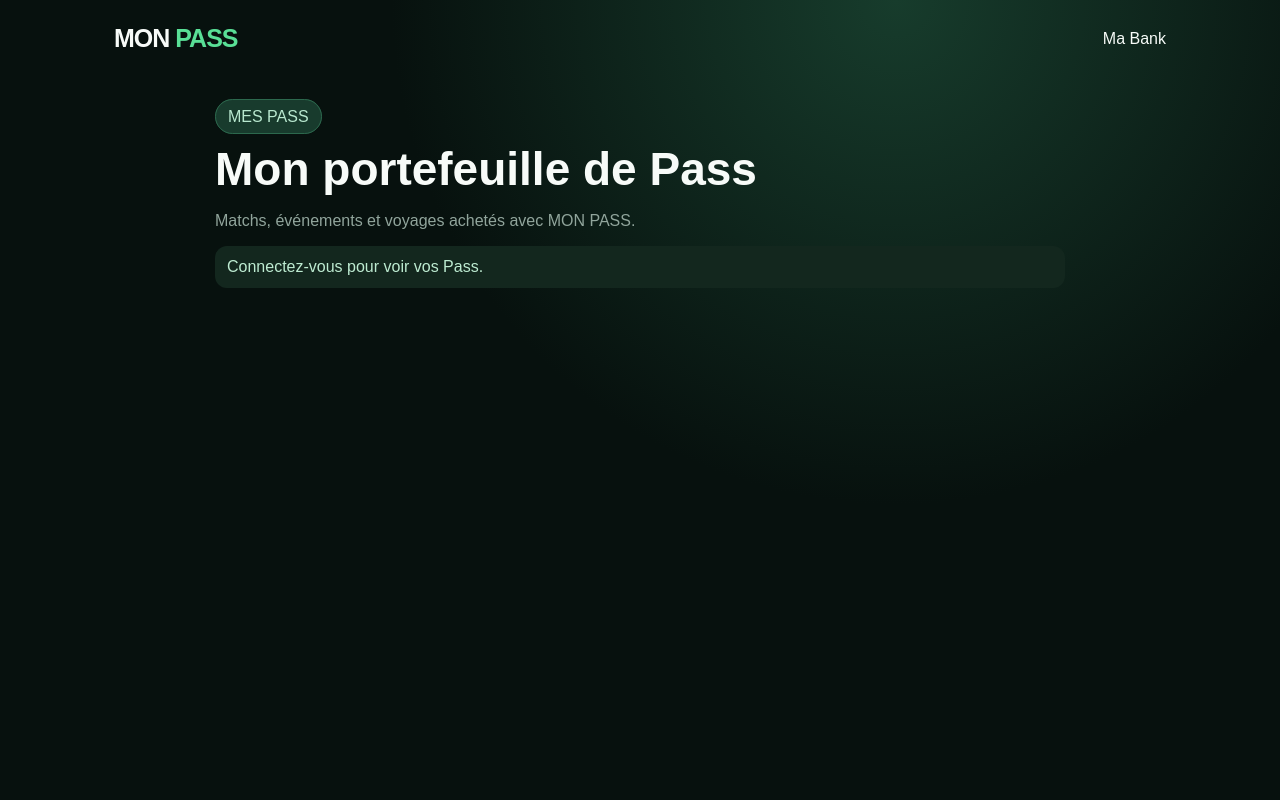
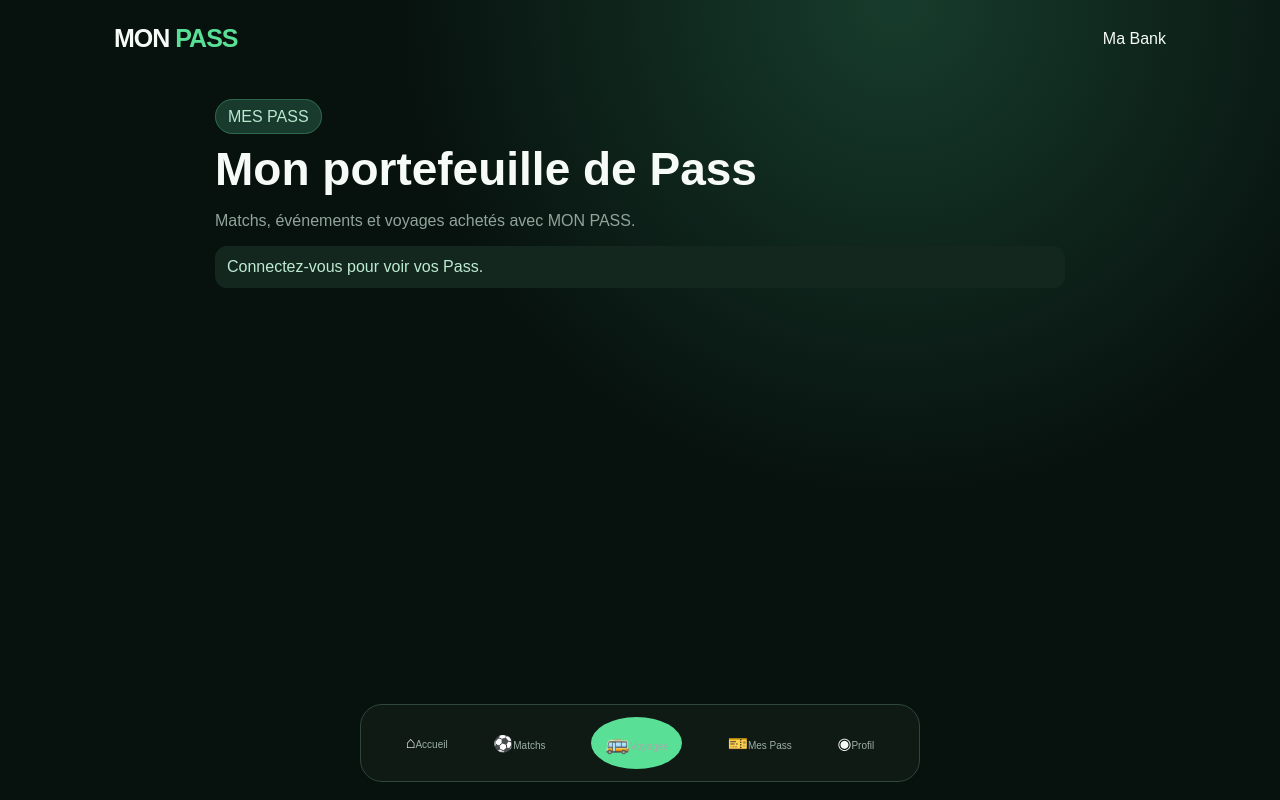
Before and after one commit to AngyBlack237/MON-PASS, a Next.js app: page /mes-pass in a window 1280 px wide. Built offline with nearby package versions, Linux system fonts and the light colour scheme; no server answers.

Commit message:
Complete shared navigation for MON PASS V1

```diff
--- a/app/mes-pass/page.js
+++ b/app/mes-pass/page.js
@@ -1,5 +1,6 @@
 "use client";
 import {useEffect,useState} from "react";import {QRCodeSVG} from "qrcode.react";import {supabase} from "../../lib/supabase";
+import BottomNav from "../components/BottomNav";
 export default function Passes(){const[passes,setPasses]=useState([]),[msg,setMsg]=useState("Chargement...");
 useEffect(()=>{(async()=>{const {data:{user}}=await supabase.auth.getUser();if(!user){setMsg("Connectez-vous pour voir vos Pass.");return;}const {data:a,error:aerr}=await supabase.rpc("get_my_offer_passes");const {data:b}=await supabase.from("tickets").select("id,qr_token,status,used_at,created_at,reservations!inner(user_id,final_amount_fcfa,credits_required,ticket_categories(name,matches(competition,home_team,away_team,stadium,city,match_date)))").eq("reservations.user_id",user.id).order("created_at",{ascending:false});if(aerr){setMsg(aerr.message);return;}const modern=(a||[]).map(x=>({id:x.pass_id,token:x.qr_token,status:x.pass_status,type:x.offer_type,title:x.title,subtitle:[x.partner_name,x.venue,x.city].filter(Boolean).join(" · "),credits:x.credits_paid,amount:x.gross_fcfa,date:x.starts_at}));const legacy=(b||[]).map(x=>{const r=x.reservations,cat=r?.ticket_categories,m=cat?.matches;return{id:x.id,token:x.qr_token,status:x.status,type:"match",title:m?m.home_team+" vs "+m.away_team:"Billet Match",subtitle:[cat?.name,m?.stadium,m?.city].filter(Boolean).join(" · "),credits:r?.credits_required,amount:r?.final_amount_fcfa,date:m?.match_date}});setPasses([...modern,...legacy]);setMsg("");})()},[]);
-return <main><header><a className="brand" href="/">MON <b>PASS</b></a><a className="account" href="/bank">Ma Bank</a></header><section className="formWrap passWrap"><span className="pill">MES PASS</span><h1>Mon portefeuille de Pass</h1><p className="muted">Matchs, événements et voyages achetés avec MON PASS.</p>{msg&&<p className="authMsg">{msg}</p>}{passes.map(t=><article className="realPass" key={t.id}><div className="passDetails"><small>{(t.type||"PASS").toUpperCase()}</small><h2>{t.title}</h2><p>{t.subtitle}</p>{t.date&&<p>{new Date(t.date).toLocaleString("fr-FR")}</p>}<b>{t.credits} crédit(s) · {t.amount} FCFA</b><span className={"passStatus "+t.status}>{t.status==="active"?"ACTIF":t.status==="used"?"UTILISÉ":"ANNULÉ"}</span></div><div className="qrZone"><QRCodeSVG value={String(t.token)} size={170} level="H"/><code>{t.token}</code></div></article>)}{!msg&&!passes.length&&<p className="muted">Aucun Pass acheté pour le moment.</p>}</section></main>}
+return <main><header><a className="brand" href="/">MON <b>PASS</b></a><a className="account" href="/bank">Ma Bank</a></header><section className="formWrap passWrap"><span className="pill">MES PASS</span><h1>Mon portefeuille de Pass</h1><p className="muted">Matchs, événements et voyages achetés avec MON PASS.</p>{msg&&<p className="authMsg">{msg}</p>}{passes.map(t=><article className="realPass" key={t.id}><div className="passDetails"><small>{(t.type||"PASS").toUpperCase()}</small><h2>{t.title}</h2><p>{t.subtitle}</p>{t.date&&<p>{new Date(t.date).toLocaleString("fr-FR")}</p>}<b>{t.credits} crédit(s) · {t.amount} FCFA</b><span className={"passStatus "+t.status}>{t.status==="active"?"ACTIF":t.status==="used"?"UTILISÉ":"ANNULÉ"}</span></div><div className="qrZone"><QRCodeSVG value={String(t.token)} size={170} level="H"/><code>{t.token}</code></div></article>)}{!msg&&!passes.length&&<p className="muted">Aucun Pass acheté pour le moment.</p>}</section><BottomNav/></main>}
```
